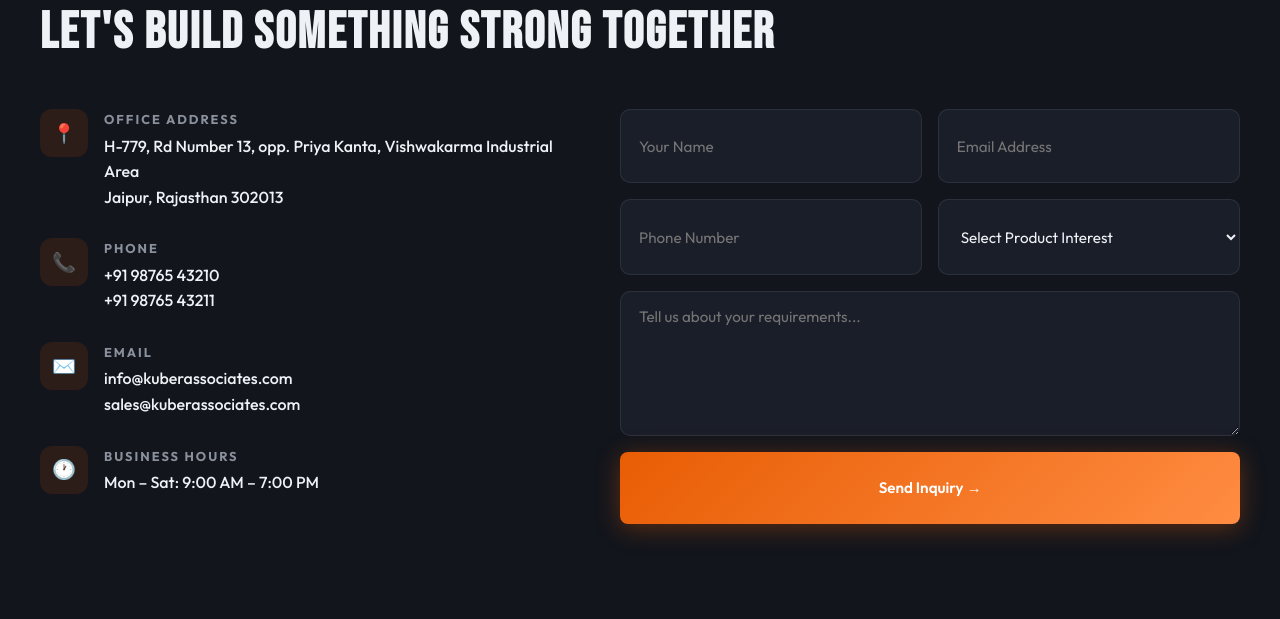
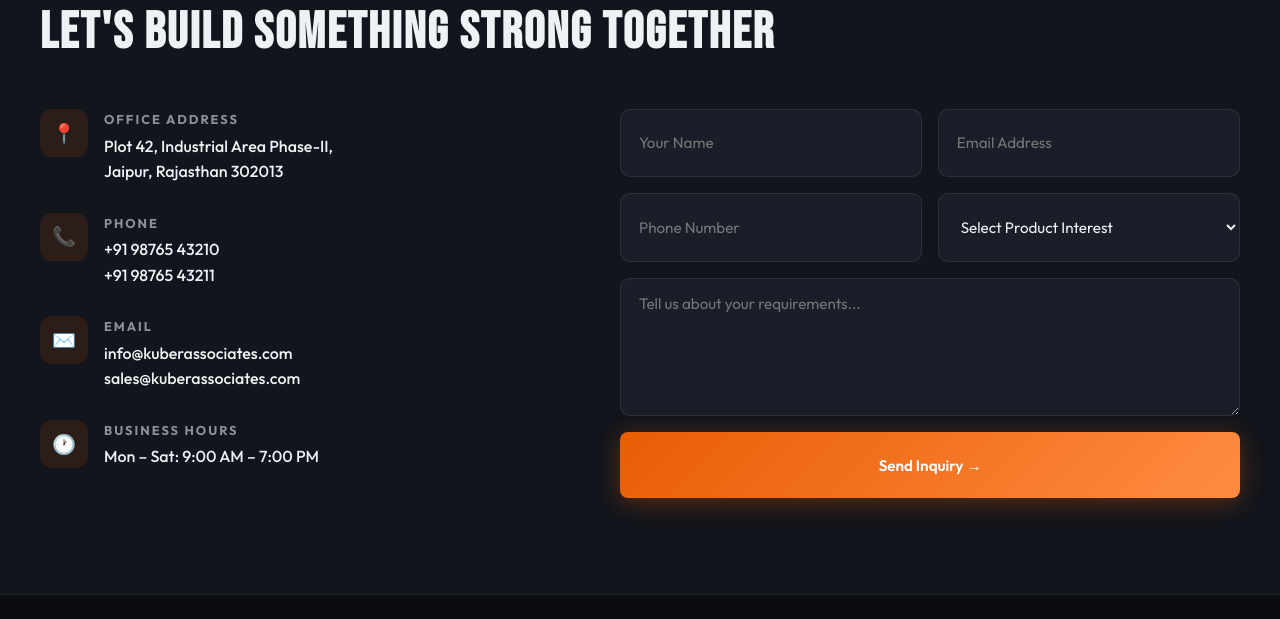
Before and after one commit to hellorishika/kuber-associates, a plain HTML site: page index.html in a window 1280 px wide. Shown: the part 6260-6879 px from the top of the page. Drawn offline with Linux system fonts and the light colour scheme.

Commit message:
restore to old

```diff
--- a/index.html
+++ b/index.html
@@ -1331,7 +1331,7 @@
             <div class="contact-icon">📍</div>
             <div>
               <h4>Office Address</h4>
-              <p>H-779, Rd Number 13, opp. Priya Kanta, Vishwakarma Industrial Area<br>Jaipur, Rajasthan 302013</p>
+              <p>Plot 42, Industrial Area Phase-II,<br>Jaipur, Rajasthan 302013</p>
             </div>
           </div>
           <div class="contact-info-item">
```
